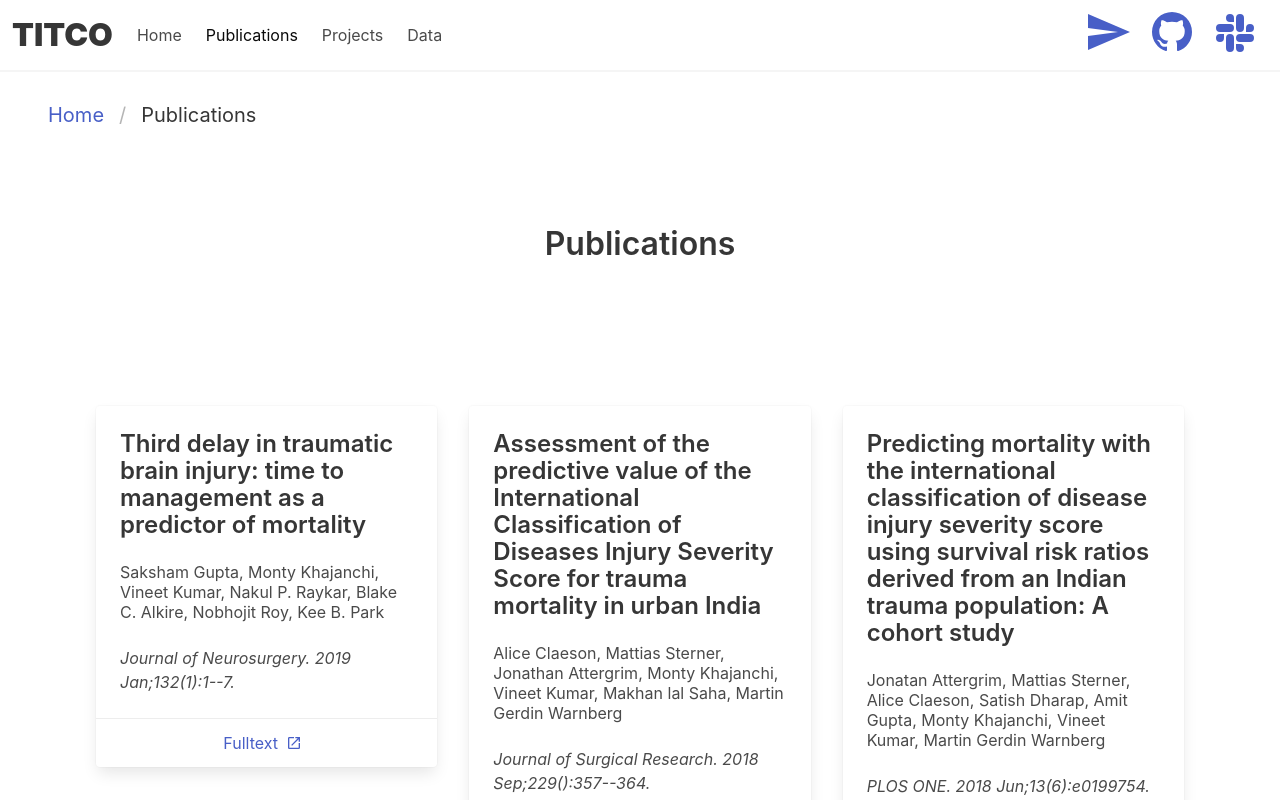
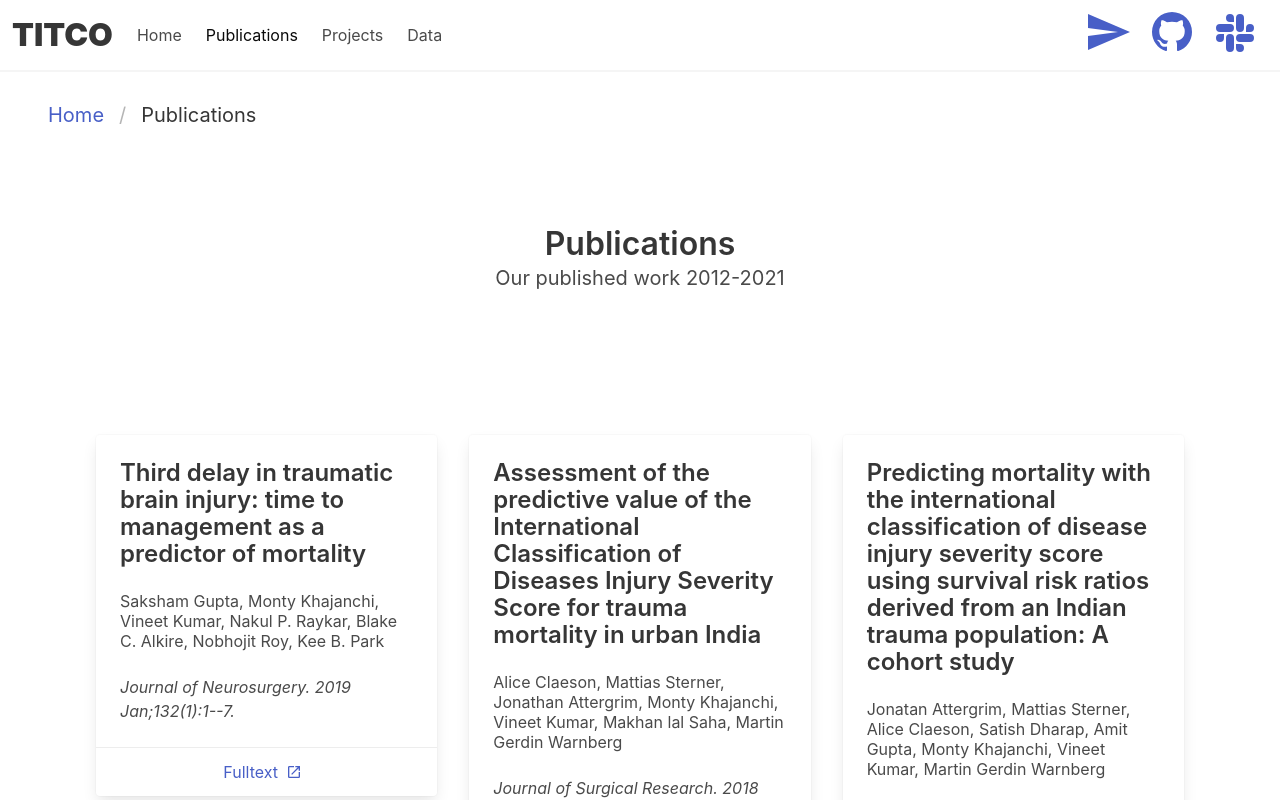
Before and after one commit to martingerdin/titco.org, a Next.js app: page /publications in a window 1280 px wide. Shown: the top 800 px of the page. Built offline with nearby package versions, Linux system fonts and the light colour scheme.

Commit message:
Add subtitle to layout

```diff
--- a/components/Layout.tsx
+++ b/components/Layout.tsx
@@ -6,10 +6,11 @@ import capitalise from "../lib/capitalise";
 
 interface layoutProps {
   children: ReactElement | ReactElement[],
-  title?: string
+  title?: string,
+  subtitle?: string
 }
 
-export default function Layout({children, title = "Title"}: layoutProps) {
+export default function Layout({children, title = "Title", subtitle = ""}: layoutProps) {
   useEffect(() => {document.querySelector("body").classList.add("has-navbar-fixed-top")})
 
   const router = useRouter();
@@ -30,6 +31,7 @@ export default function Layout({children, title = "Title"}: layoutProps) {
 	<section className="section">
 	    <div className="container has-text-centered">
 		<h1 className="title">{title}</h1>
+		{subtitle !== "" && <h2 className="subtitle">{subtitle}</h2>}
 	    </div>
 	</section>
 	<section className="section">
--- a/pages/publications.tsx
+++ b/pages/publications.tsx
@@ -24,7 +24,7 @@ export default function PublicationsPage() {
     });
 
   return (
-    <Layout title="Publications">
+    <Layout title="Publications" subtitle="Our published work 2012-2021">
 	<section className="section">
 	    <GridStyled>
 		{sortedPublications
```
